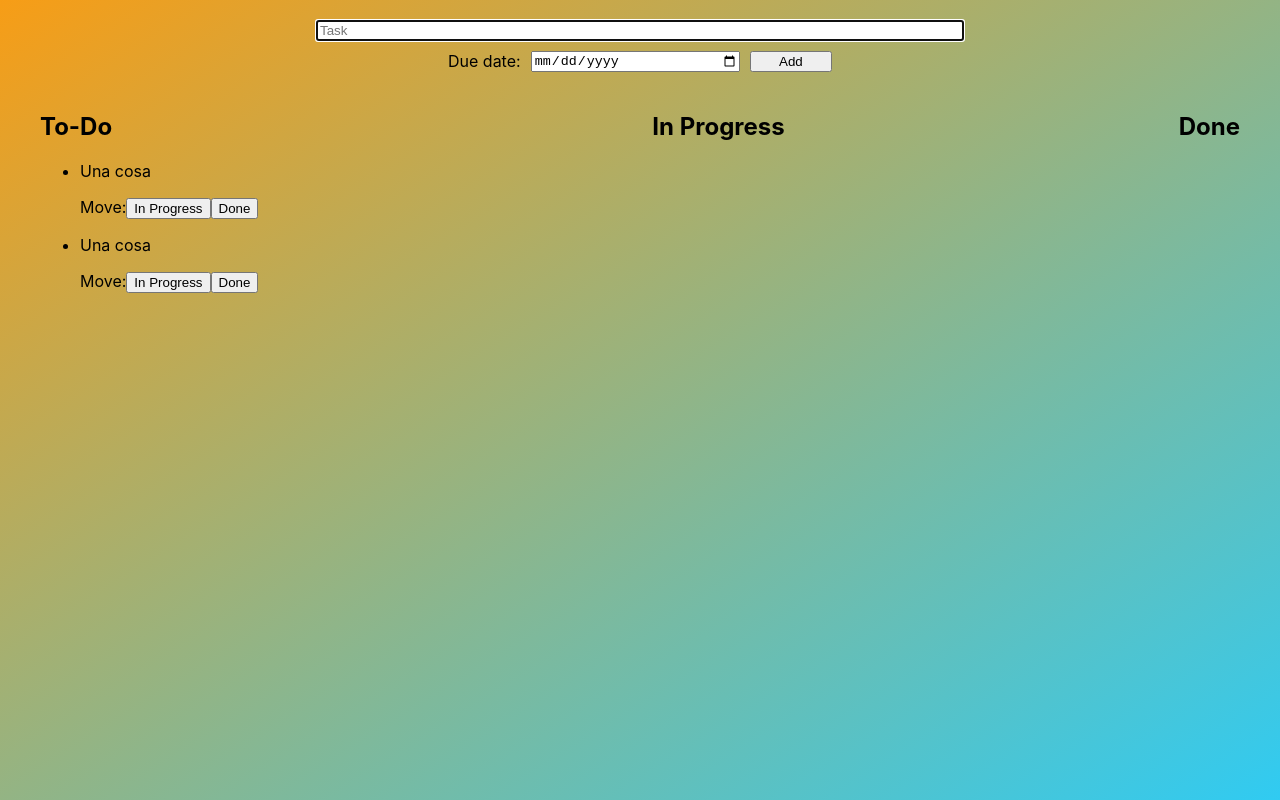
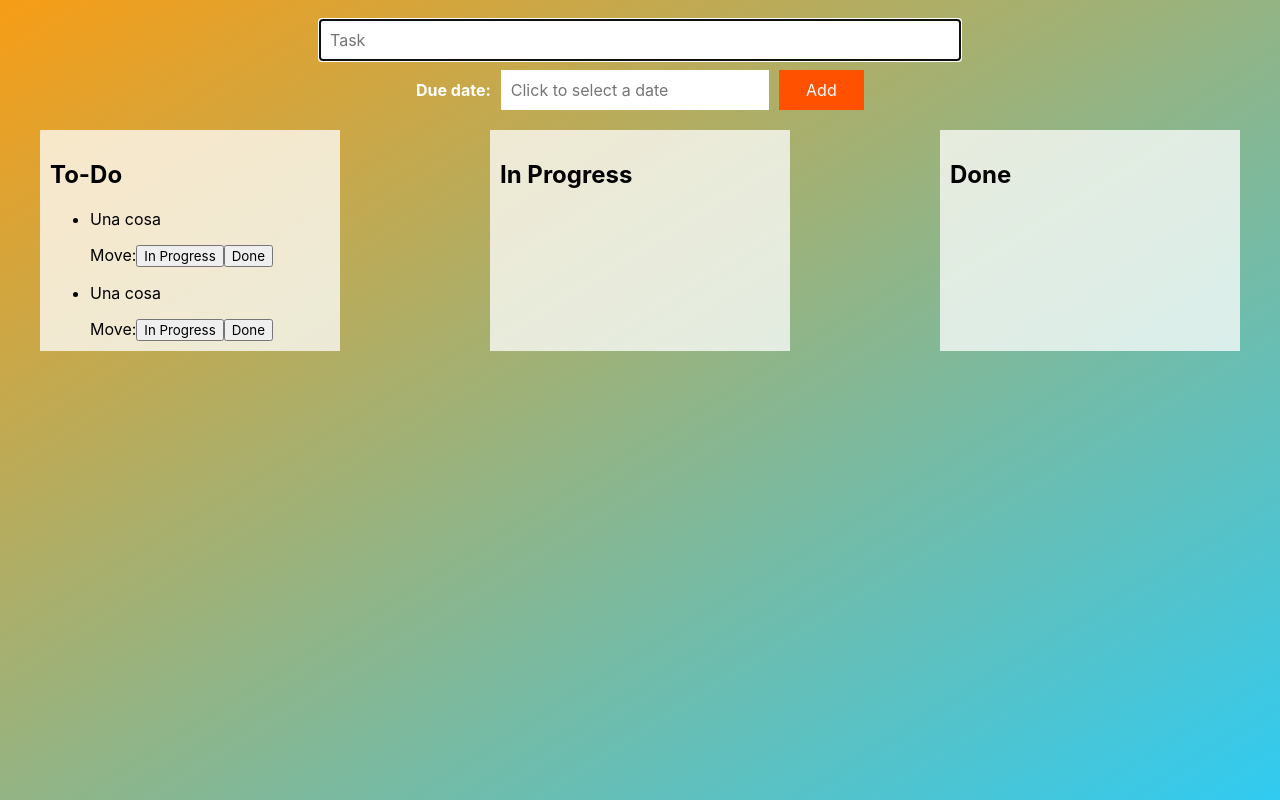
Before and after one commit to iairpolo/kanban, a React (Create React App) app: page / in a window 1280 px wide. Built offline with nearby package versions, Linux system fonts and the light colour scheme.

Commit message:
Diseñado el form y mejorado el date con datepicker

```diff
--- a/package.json
+++ b/package.json
@@ -5,6 +5,7 @@
   "private": true,
   "dependencies": {
     "react": "^16.11.0",
+    "react-datepicker": "^2.9.6",
     "react-dom": "^16.11.0",
     "react-redux": "^7.1.1",
     "react-scripts": "3.2.0",
--- a/src/components/AddForm.jsx
+++ b/src/components/AddForm.jsx
@@ -1,32 +1,33 @@
 import React, { useState } from 'react';
 import { useDispatch } from 'react-redux';
+import DatePicker from 'react-datepicker';
+import 'react-datepicker/dist/react-datepicker.css';
 import { ADD_TASK } from '../types/index';
 
 import './styles/AddForm.css';
 
 const AddForm = () => {
-  const initialForm = { title: '', dueDate: '' };
   const dispatch = useDispatch();
-  const [form, setForm] = useState(initialForm);
+  const [task, setTask] = useState('');
+  const [dueDate, setDueDate] = useState();
 
   const handleChange = event => {
-    setForm({
-      ...form,
-      [event.target.name]: event.target.value
-    });
+    setTask(event.target.value);
   };
 
-  let taskId = 8;
+  let taskId = 3;
 
   const handleAddTask = event => {
     event.preventDefault();
     dispatch({
       type: ADD_TASK,
-      id: taskId,
-      title: form.title,
-      dueDate: form.dueDate
+      id: taskId++,
+      title: task,
+      dueDate: dueDate
     });
-    setForm(initialForm);
+    setTask('');
+    setDueDate(new Date());
+    console.log(taskId);
   };
 
   return (
@@ -38,18 +39,19 @@ const AddForm = () => {
           onChange={handleChange}
           type='text'
           name='title'
-          value={form.title}
+          value={task}
           placeholder='Task'
-          className='AddForm__TaskInput'
+          className='AddForm__TaskInput Input'
         />
         <div className='AddForm__Bottom'>
           <label>Due date: </label>
-          <input
-            onChange={handleChange}
-            type='date'
-            name='dueDate'
-            value={form.dueDate}
-            className='AddForm__DueDateInput'
+
+          <DatePicker
+            dateFormat='dd/MM/yyyy'
+            placeholderText='Click to select a date'
+            className='AddForm__DueDateInput Input'
+            selected={dueDate}
+            onChange={date => setDueDate(date)}
           />
           <button type='submit' className='AddForm__AddButton'>
             Add
--- a/src/components/List.jsx
+++ b/src/components/List.jsx
@@ -1,4 +1,5 @@
 import React from 'react';
+import './styles/List.css';
 
 const List = ({ title, children }) => (
   <div className='List'>
--- a/src/components/styles/AddForm.css
+++ b/src/components/styles/AddForm.css
@@ -11,8 +11,21 @@
 
 .AddForm__Bottom {
   margin-top: 10px;
-  width: 60%;
+  width: 70%;
   display: flex;
+  align-items: center;
+}
+
+.AddForm__Bottom label {
+  font-size: 16px;
+  color: white;
+  font-weight: bold;
+}
+
+.Input {
+  font-size: 16px;
+  padding: 10px;
+  border: none;
 }
 
 .AddForm__TaskInput {
@@ -21,9 +34,22 @@
 
 .AddForm__DueDateInput {
   margin: 0 10px;
-  flex-grow: 2;
+  flex: 3;
+}
+
+.react-datepicker__day--selected {
+  background-color: rgb(255, 81, 0);
+}
+
+.react-datepicker__day--selected:hover {
+  background-color: rgb(223, 70, 0);
 }
 
 .AddForm__AddButton {
-  flex-grow: 1;
+  border: none;
+  background-color: rgb(255, 81, 0);
+  color: white;
+  font-size: 16px;
+  padding: 10px 0;
+  flex: 1;
 }
--- a/src/components/styles/List.css
+++ b/src/components/styles/List.css
@@ -0,0 +1,12 @@
+.List {
+  background-color: rgba(255, 255, 255, 0.75);
+  min-width: 300px;
+  padding: 10px;
+}
+
+.List h2 {
+}
+
+.List ul {
+  margin: 0;
+}
--- a/src/index.css
+++ b/src/index.css
@@ -1,4 +1,11 @@
-body {
+* {
+  box-sizing: border-box;
+}
+
+body,
+input,
+label,
+button {
   margin: 0;
   font-family: -apple-system, BlinkMacSystemFont, 'Segoe UI', 'Roboto', 'Oxygen',
     'Ubuntu', 'Cantarell', 'Fira Sans', 'Droid Sans', 'Helvetica Neue',
```
Also changed, not shown: 1 other file (tests, documents, lock files or other folders).
